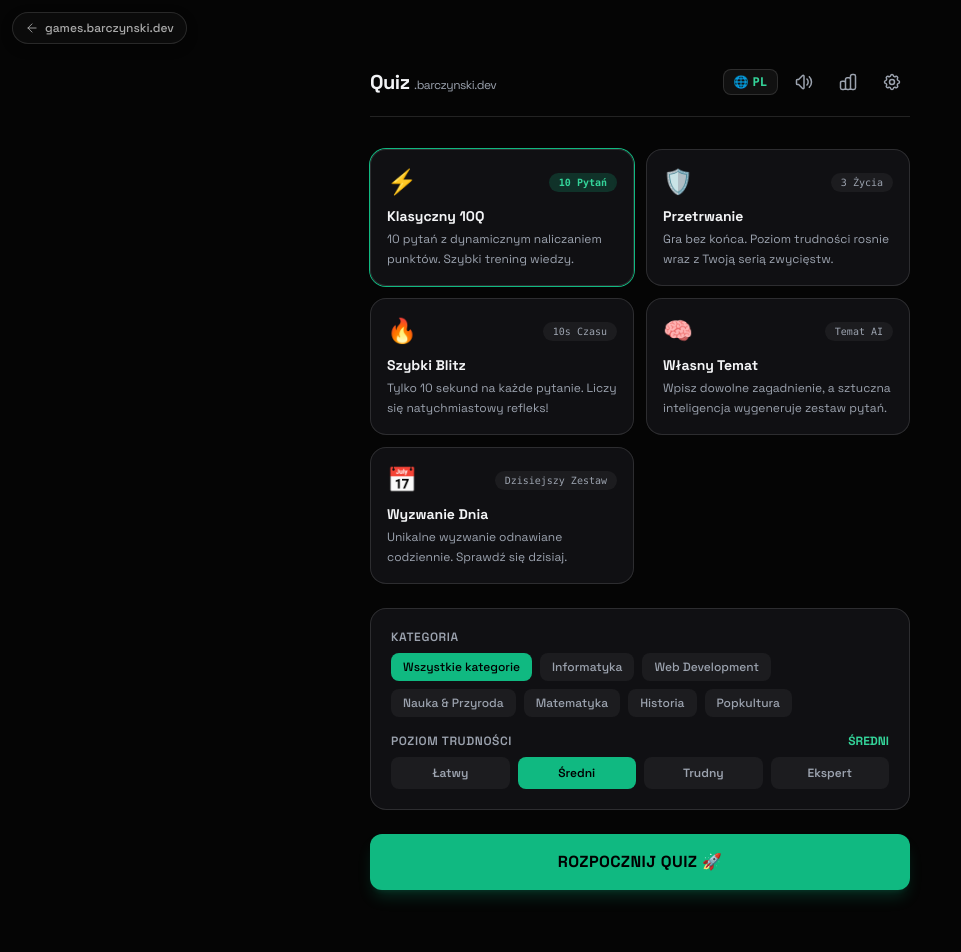
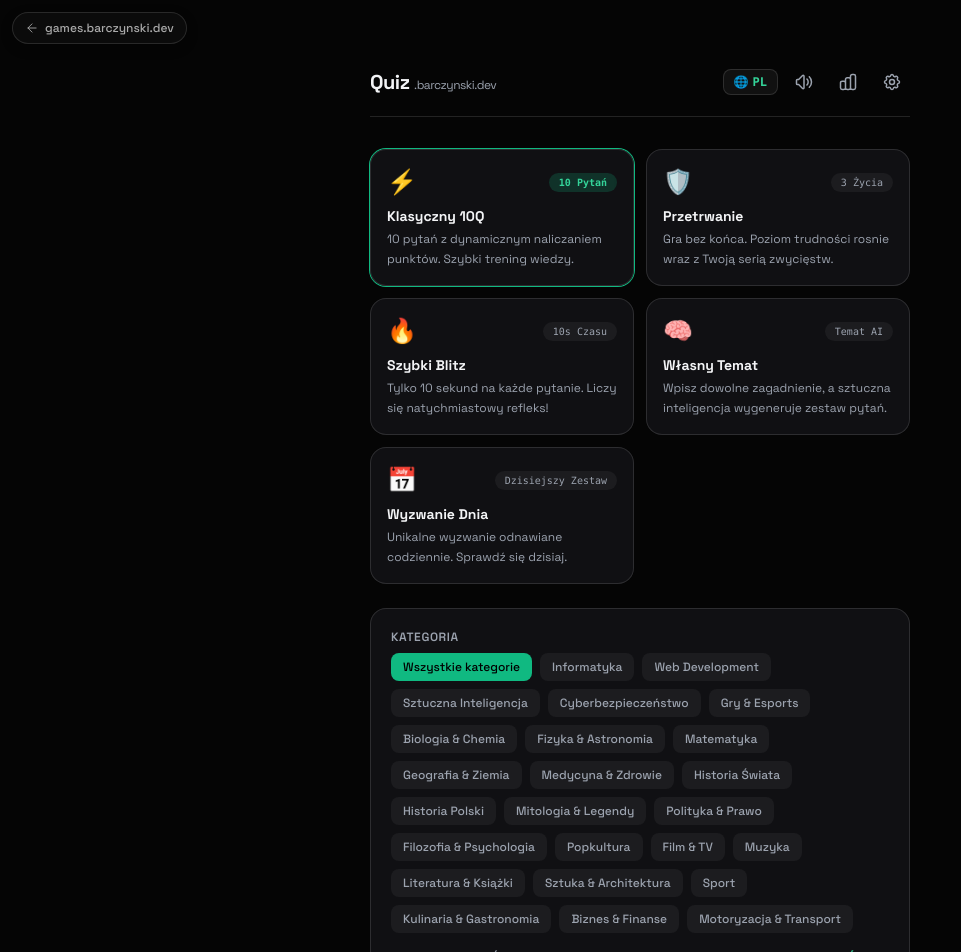
Before and after one commit to adambar88/quiz-game, a React (Vite) app: page / in a window 1280 px wide. Shown: the top 952 px of the page, without its empty margins (0-961 px from the left). Built offline with nearby package versions, Linux system fonts and the light colour scheme; no server answers.

Commit message:
feat: add exhaustive list of 24 trivia categories across technology, science, history, arts, pop culture, and sports

```diff
--- a/src/ai/prompts.ts
+++ b/src/ai/prompts.ts
@@ -23,7 +23,7 @@ Each object in the JSON array MUST strictly match this schema:
 RULES:
 1. "options" MUST contain EXACTLY 4 distinct choices.
 2. "correctIndex" MUST be an integer between 0 and 3 inclusive, corresponding to the correct option.
-3. "category" MUST be one of: "Computer Science", "Web Dev", "Science", "Mathematics", "History", "Pop Culture".
+3. "category" MUST be one of: "Computer Science", "Web Dev", "AI & Machine Learning", "Cybersecurity", "Gaming & Esports", "Science", "Physics & Astronomy", "Mathematics", "Geography & Earth", "Medicine & Health", "History", "Polish History", "Mythology & Folklore", "Politics & Civics", "Philosophy & Psychology", "Pop Culture", "Cinema & Television", "Music", "Literature & Books", "Art & Architecture", "Sports", "Food & Culinary", "Business & Finance", "Automotive & Transport".
 4. "difficulty" MUST be one of: "easy", "medium", "hard", "expert".
 5. Distractors must be plausible but unambiguously incorrect.
 `;
--- a/src/ai/validators.ts
+++ b/src/ai/validators.ts
@@ -14,7 +14,32 @@ export const QUIZ_QUESTION_JSON_SCHEMA = {
       id: { type: 'string' },
       category: {
         type: 'string',
-        enum: ['Computer Science', 'Web Dev', 'Science', 'Mathematics', 'History', 'Pop Culture'],
+        enum: [
+          'Computer Science',
+          'Web Dev',
+          'AI & Machine Learning',
+          'Cybersecurity',
+          'Gaming & Esports',
+          'Science',
+          'Physics & Astronomy',
+          'Mathematics',
+          'Geography & Earth',
+          'Medicine & Health',
+          'History',
+          'Polish History',
+          'Mythology & Folklore',
+          'Politics & Civics',
+          'Philosophy & Psychology',
+          'Pop Culture',
+          'Cinema & Television',
+          'Music',
+          'Literature & Books',
+          'Art & Architecture',
+          'Sports',
+          'Food & Culinary',
+          'Business & Finance',
+          'Automotive & Transport',
+        ],
       },
       question: { type: 'string', minLength: 5 },
       options: {
@@ -46,10 +71,28 @@ export const QUIZ_QUESTION_JSON_SCHEMA = {
 export const VALID_CATEGORIES: Category[] = [
   'Computer Science',
   'Web Dev',
+  'AI & Machine Learning',
+  'Cybersecurity',
+  'Gaming & Esports',
   'Science',
+  'Physics & Astronomy',
   'Mathematics',
+  'Geography & Earth',
+  'Medicine & Health',
   'History',
+  'Polish History',
+  'Mythology & Folklore',
+  'Politics & Civics',
+  'Philosophy & Psychology',
   'Pop Culture',
+  'Cinema & Television',
+  'Music',
+  'Literature & Books',
+  'Art & Architecture',
+  'Sports',
+  'Food & Culinary',
+  'Business & Finance',
+  'Automotive & Transport',
 ];
 
 export const VALID_DIFFICULTIES: Difficulty[] = ['easy', 'medium', 'hard', 'expert'];
--- a/src/components/GeneratingState.tsx
+++ b/src/components/GeneratingState.tsx
@@ -16,7 +16,7 @@ export const GeneratingState: React.FC = () => {
     quizStore.startQuiz();
   };
 
-  const categoryName = category === 'all' ? t.allCategories : (t.categories[category as Category] || category);
+  const categoryName = category === 'all' ? t.allCategories : ((t.categories as Record<string, string>)[category] || category);
   const modeTitle = t.modes[mode]?.title || mode;
 
   return (
--- a/src/components/ModeSelector.tsx
+++ b/src/components/ModeSelector.tsx
@@ -93,7 +93,7 @@ export const ModeSelector: React.FC = () => {
                       : 'bg-white/5 hover:bg-white/10 text-[var(--text-dim)]'
                   }`}
                 >
-                  {t.categories[cat as Category] || cat}
+                  {(t.categories as Record<string, string>)[cat] || cat}
                 </button>
               ))}
             </div>
--- a/src/components/QuizArena.tsx
+++ b/src/components/QuizArena.tsx
@@ -39,7 +39,7 @@ export const QuizArena: React.FC = () => {
 
   if (!currentQ) return null;
 
-  const categoryTranslated = t.categories[currentQ.category as Category] || currentQ.category;
+  const categoryTranslated = (t.categories as Record<string, string>)[currentQ.category] || currentQ.category;
   const difficultyTranslated = t.difficulties[currentQ.difficulty as Difficulty] || currentQ.difficulty;
 
   return (
--- a/src/i18n/translations.ts
+++ b/src/i18n/translations.ts
@@ -45,10 +45,28 @@ export const translations = {
     categories: {
       'Computer Science': 'Informatyka',
       'Web Dev': 'Web Development',
-      'Science': 'Nauka & Przyroda',
+      'AI & Machine Learning': 'Sztuczna Inteligencja',
+      'Cybersecurity': 'Cyberbezpieczeństwo',
+      'Gaming & Esports': 'Gry & Esports',
+      'Science': 'Biologia & Chemia',
+      'Physics & Astronomy': 'Fizyka & Astronomia',
       'Mathematics': 'Matematyka',
-      'History': 'Historia',
+      'Geography & Earth': 'Geografia & Ziemia',
+      'Medicine & Health': 'Medycyna & Zdrowie',
+      'History': 'Historia Świata',
+      'Polish History': 'Historia Polski',
+      'Mythology & Folklore': 'Mitologia & Legendy',
+      'Politics & Civics': 'Polityka & Prawo',
+      'Philosophy & Psychology': 'Filozofia & Psychologia',
       'Pop Culture': 'Popkultura',
+      'Cinema & Television': 'Film & TV',
+      'Music': 'Muzyka',
+      'Literature & Books': 'Literatura & Książki',
+      'Art & Architecture': 'Sztuka & Architektura',
+      'Sports': 'Sport',
+      'Food & Culinary': 'Kulinaria & Gastronomia',
+      'Business & Finance': 'Biznes & Finanse',
+      'Automotive & Transport': 'Motoryzacja & Transport',
     },
 
     difficultyLabel: 'Poziom Trudności',
@@ -177,10 +195,28 @@ export const translations = {
     categories: {
       'Computer Science': 'Computer Science',
       'Web Dev': 'Web Development',
-      'Science': 'Science & Nature',
+      'AI & Machine Learning': 'AI & Machine Learning',
+      'Cybersecurity': 'Cybersecurity',
+      'Gaming & Esports': 'Gaming & Esports',
+      'Science': 'Biology & Chemistry',
+      'Physics & Astronomy': 'Physics & Astronomy',
       'Mathematics': 'Mathematics',
-      'History': 'History',
+      'Geography & Earth': 'Geography & Earth',
+      'Medicine & Health': 'Medicine & Health',
+      'History': 'World History',
+      'Polish History': 'Polish History',
+      'Mythology & Folklore': 'Mythology & Folklore',
+      'Politics & Civics': 'Politics & Law',
+      'Philosophy & Psychology': 'Philosophy & Psychology',
       'Pop Culture': 'Pop Culture',
+      'Cinema & Television': 'Cinema & TV',
+      'Music': 'Music',
+      'Literature & Books': 'Literature & Books',
+      'Art & Architecture': 'Art & Architecture',
+      'Sports': 'Sports',
+      'Food & Culinary': 'Food & Culinary',
+      'Business & Finance': 'Business & Finance',
+      'Automotive & Transport': 'Automotive & Transport',
     },
 
     difficultyLabel: 'Difficulty Level',
--- a/src/types/quiz.ts
+++ b/src/types/quiz.ts
@@ -7,10 +7,28 @@ export type Difficulty = 'easy' | 'medium' | 'hard' | 'expert';
 export type Category =
   | 'Computer Science'
   | 'Web Dev'
+  | 'AI & Machine Learning'
+  | 'Cybersecurity'
+  | 'Gaming & Esports'
   | 'Science'
+  | 'Physics & Astronomy'
   | 'Mathematics'
+  | 'Geography & Earth'
+  | 'Medicine & Health'
   | 'History'
-  | 'Pop Culture';
+  | 'Polish History'
+  | 'Mythology & Folklore'
+  | 'Politics & Civics'
+  | 'Philosophy & Psychology'
+  | 'Pop Culture'
+  | 'Cinema & Television'
+  | 'Music'
+  | 'Literature & Books'
+  | 'Art & Architecture'
+  | 'Sports'
+  | 'Food & Culinary'
+  | 'Business & Finance'
+  | 'Automotive & Transport';
 
 export interface Question {
   id: string;
```
Also changed, not shown: 2 other files (tests, documents, lock files or other folders).
